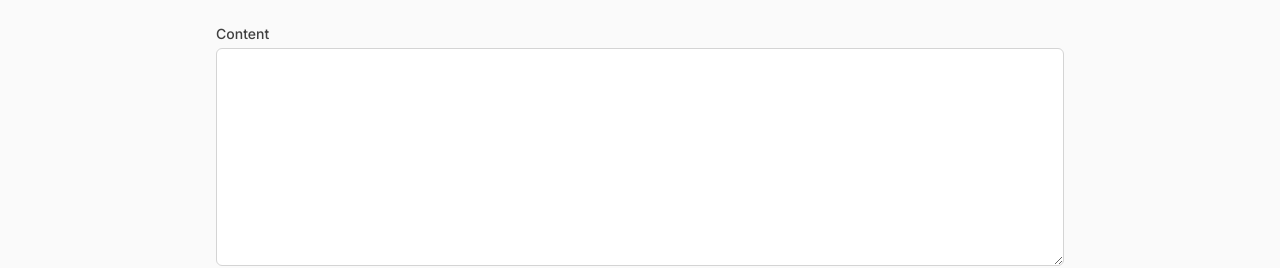
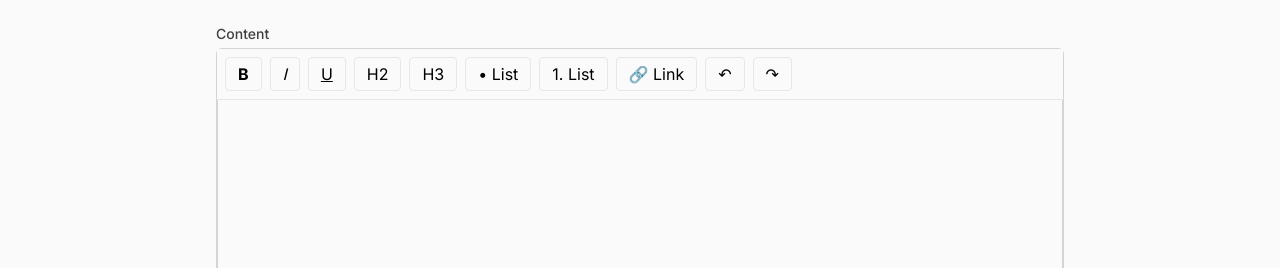
Before and after one commit to Mojuned133/loanpolicy.in, a Next.js app: page /admin/posts/new in a window 1280 px wide. Shown: the part 566-834 px from the top of the page. Built offline with nearby package versions, Linux system fonts and the light colour scheme; no server answers.

Commit message:
production

```diff
--- a/package.json
+++ b/package.json
@@ -10,6 +10,12 @@
   },
   "dependencies": {
     "@libsql/client": "^0.17.4",
+    "@tiptap/extension-image": "^3.29.2",
+    "@tiptap/extension-link": "^3.29.2",
+    "@tiptap/extension-underline": "^3.29.2",
+    "@tiptap/react": "^3.29.2",
+    "@tiptap/starter-kit": "^3.29.2",
+    "lucide-react": "^1.28.0",
     "next": "14.2.5",
     "react": "18.3.1",
     "react-dom": "18.3.1",
--- a/src/app/admin/PostForm.tsx
+++ b/src/app/admin/PostForm.tsx
@@ -3,6 +3,7 @@
 import { useState } from "react";
 import { useRouter } from "next/navigation";
 import type { Post } from "@/types/post";
+import RichTextEditor from "@/components/RichTextEditor";
 
 const CATEGORY_OPTIONS = [
   "Bank Loan",
@@ -115,11 +116,11 @@ export default function PostForm({ post }: { post?: Post }) {
 
       <div>
         <label className="mb-1 block text-sm font-medium text-neutral-700">Content</label>
-        <textarea
+        <RichTextEditor
           required
           rows={10}
           value={content}
-          onChange={(e) => setContent(e.target.value)}
+          onChange={setContent}
           className="w-full rounded-md border border-neutral-300 px-3 py-2 text-sm focus:border-brand-green focus:outline-none focus:ring-1 focus:ring-brand-green"
         />
       </div>
--- a/src/app/blog/[slug]/page.tsx
+++ b/src/app/blog/[slug]/page.tsx
@@ -65,7 +65,12 @@ export default async function BlogPostPage({
         )}
 
         <article className="mt-8 whitespace-pre-line text-base leading-relaxed text-neutral-800">
-          {post.content}
+          <div
+  className="prose prose-lg max-w-none"
+  dangerouslySetInnerHTML={{
+    __html: post.content,
+  }}
+/>
         </article>
 
         <AdSlot />
--- a/src/components/Footer.tsx
+++ b/src/components/Footer.tsx
@@ -24,20 +24,38 @@ export default function Footer({ categories }: { categories: string[] }) {
 
         {/* <div className="mt-8 text-center text-xs text-neutral-400">ADVERTISEMENT</div> */}
 
-        <div className="mt-8 flex flex-col items-center gap-3 text-sm text-neutral-500">
-          <p>© 2022 - {new Date().getFullYear()}, LoanPolicy.in All Rights Reserved</p>
-          <div className="flex gap-4">
-            <Link href="/privacy-policy" className="hover:text-brand-green">
+        <div className="mt-8 border-t border-neutral-200 pt-6 text-center">
+  <p className="text-sm text-neutral-500">
+    © 2022 - {new Date().getFullYear()}, LoanPolicy.in All Rights Reserved
+  </p>
+
+  <div className="mt-5 grid grid-cols-2 gap-3 text-sm sm:flex sm:justify-center sm:gap-6">
+    <Link
+      href="/privacy-policy"
+      className="text-center text-neutral-600 hover:text-brand-green"
+    >
       Privacy Policy
     </Link>
-            <Link href="/disclaimer" className="hover:text-brand-green">
+
+    <Link
+      href="/disclaimer"
+      className="text-center text-neutral-600 hover:text-brand-green"
+    >
       Disclaimer
     </Link>
-            <Link href="/contact-us" className="hover:text-brand-green">
+
+    <Link
+      href="/contact-us"
+      className="text-center text-neutral-600 hover:text-brand-green"
+    >
       Contact Us
     </Link>
-            <Link href="/about-us" className="hover:text-brand-green">
-              About US
+
+    <Link
+      href="/about-us"
+      className="text-center text-neutral-600 hover:text-brand-green"
+    >
+      About Us
     </Link>
   </div>
 </div>
--- a/src/components/Header.tsx
+++ b/src/components/Header.tsx
@@ -1,5 +1,6 @@
 import Image from "next/image";
 import Link from "next/link";
+import HeaderMenu from "./HeaderMenu";
 
 const NAV_LINKS = [
   { label: "Finance", href: "/category/Finance" },
@@ -10,38 +11,5 @@ const NAV_LINKS = [
 ];
 
 export default function Header() {
-  return (
-    <header className="border-b border-neutral-200 bg-white shadow-sm">
-      {/* Logo */}
-      <div className="mx-auto flex max-w-7xl justify-left px-4 py-5">
-        <Link href="/">
-          <Image
-            src="/logo.jpeg" // public/logo.png
-            alt="Loan Policya"
-            width={260}
-            height={80}
-            priority
-            className="h-auto w-auto object-contain"
-          />
-        </Link>
-      </div>
-
-      {/* Navigation */}
-      <nav className="border-t border-neutral-200 bg-white">
-  <div className="mx-auto max-w-7xl overflow-x-auto">
-    <div className="flex min-w-max items-center justify-center gap-10 px-6 py-5">
-      {NAV_LINKS.map((link) => (
-        <Link
-          key={link.href}
-          href={link.href}
-          className="whitespace-nowrap text-sm font-bold text-neutral-700 transition-colors hover:text-green-600"
-        >
-          {link.label}
-        </Link>
-      ))}
-    </div>
-  </div>
-</nav>
-    </header>
-  );
+  return <HeaderMenu />;
 }
--- /dev/null
+++ b/src/components/HeaderMenu.tsx
@@ -0,0 +1,79 @@
+"use client";
+
+import Image from "next/image";
+import Link from "next/link";
+import { Menu, X } from "lucide-react";
+import { useState } from "react";
+
+const NAV_LINKS = [
+  { label: "Finance", href: "/category/Finance" },
+  { label: "Bank Loan", href: "/category/Bank%20Loan" },
+  { label: "Personal Loan", href: "/category/Personal%20Loan" },
+  { label: "Credit Card", href: "/category/Credit%20Card" },
+  { label: "New Loan App", href: "/category/New%20Loan%20App" },
+];
+
+export default function HeaderMenu() {
+  const [open, setOpen] = useState(false);
+
+  return (
+    <header className="border-b border-neutral-200 bg-white shadow-sm">
+      {/* Top Header */}
+      <div className="mx-auto flex max-w-7xl items-center justify-between px-4 py-4">
+        {/* Mobile Hamburger */}
+        <button
+          onClick={() => setOpen(!open)}
+          className="rounded-md p-2 md:hidden"
+        >
+          {open ? <X size={30} /> : <Menu size={30} />}
+        </button>
+
+        {/* Logo */}
+        <Link href="/" className="mx-auto md:mx-0">
+          <Image
+            src="/logo.jpeg"
+            alt="Loan Policy"
+            width={260}
+            height={80}
+            priority
+            className="h-auto w-44 sm:w-56 md:w-64"
+          />
+        </Link>
+
+        {/* Empty div to balance layout */}
+        <div className="w-10 md:hidden"></div>
+      </div>
+
+      {/* Desktop Menu */}
+      <nav className="hidden border-t border-neutral-200 md:block">
+        <div className="mx-auto flex max-w-7xl justify-center gap-10 py-4">
+          {NAV_LINKS.map((link) => (
+            <Link
+              key={link.href}
+              href={link.href}
+              className="font-semibold text-neutral-700 hover:text-green-600"
+            >
+              {link.label}
+            </Link>
+          ))}
+        </div>
+      </nav>
+
+      {/* Mobile Menu */}
+      {open && (
+        <div className="border-t border-neutral-200 bg-white md:hidden">
+          {NAV_LINKS.map((link) => (
+            <Link
+              key={link.href}
+              href={link.href}
+              onClick={() => setOpen(false)}
+              className="block border-b border-neutral-100 px-5 py-4 text-base font-medium hover:bg-neutral-50"
+            >
+              {link.label}
+            </Link>
+          ))}
+        </div>
+      )}
+    </header>
+  );
+}
--- /dev/null
+++ b/src/components/RichTextEditor.tsx
@@ -0,0 +1,158 @@
+"use client";
+
+import { useEditor, EditorContent } from "@tiptap/react";
+import StarterKit from "@tiptap/starter-kit";
+import Link from "@tiptap/extension-link";
+import Underline from "@tiptap/extension-underline";
+import { useEffect } from "react";
+
+type Props = {
+  value: string;
+  onChange: (value: string) => void;
+};
+
+export default function RichTextEditor({
+  value,
+  onChange,
+}: Props) {
+  const editor = useEditor({
+    extensions: [
+      StarterKit,
+      Underline,
+      Link.configure({
+        openOnClick: false,
+        autolink: true,
+      }),
+    ],
+    content: value,
+    editorProps: {
+      attributes: {
+        class:
+          "min-h-[300px] rounded-b-md border border-t-0 border-neutral-300 p-4 focus:outline-none prose max-w-none",
+      },
+    },
+    onUpdate({ editor }) {
+      onChange(editor.getHTML());
+    },
+    immediatelyRender: false,
+  });
+
+  useEffect(() => {
+    if (!editor) return;
+
+    if (editor.getHTML() !== value) {
+      editor.commands.setContent(value);
+    }
+  }, [value, editor]);
+
+  if (!editor) return null;
+
+  return (
+    <div className="rounded-md border border-neutral-300">
+      {/* Toolbar */}
+      <div className="flex flex-wrap gap-2 border-b bg-neutral-50 p-2">
+
+        <button
+          type="button"
+          onClick={() => editor.chain().focus().toggleBold().run()}
+          className="rounded border px-3 py-1"
+        >
+          <b>B</b>
+        </button>
+
+        <button
+          type="button"
+          onClick={() => editor.chain().focus().toggleItalic().run()}
+          className="rounded border px-3 py-1 italic"
+        >
+          I
+        </button>
+
+        <button
+          type="button"
+          onClick={() => editor.chain().focus().toggleUnderline().run()}
+          className="rounded border px-3 py-1 underline"
+        >
+          U
+        </button>
+
+        <button
+          type="button"
+          onClick={() =>
+            editor.chain().focus().toggleHeading({ level: 2 }).run()
+          }
+          className="rounded border px-3 py-1"
+        >
+          H2
+        </button>
+
+        <button
+          type="button"
+          onClick={() =>
+            editor.chain().focus().toggleHeading({ level: 3 }).run()
+          }
+          className="rounded border px-3 py-1"
+        >
+          H3
+        </button>
+
+        <button
+          type="button"
+          onClick={() =>
+            editor.chain().focus().toggleBulletList().run()
+          }
+          className="rounded border px-3 py-1"
+        >
+          • List
+        </button>
+
+        <button
+          type="button"
+          onClick={() =>
+            editor.chain().focus().toggleOrderedList().run()
+          }
+          className="rounded border px-3 py-1"
+        >
+          1. List
+        </button>
+
+        <button
+          type="button"
+          onClick={() => {
+            const url = window.prompt("Enter URL");
+
+            if (url) {
+              editor
+                .chain()
+                .focus()
+                .setLink({ href: url })
+                .run();
+            }
+          }}
+          className="rounded border px-3 py-1"
+        >
+          🔗 Link
+        </button>
+
+        <button
+          type="button"
+          onClick={() => editor.chain().focus().undo().run()}
+          className="rounded border px-3 py-1"
+        >
+          ↶
+        </button>
+
+        <button
+          type="button"
+          onClick={() => editor.chain().focus().redo().run()}
+          className="rounded border px-3 py-1"
+        >
+          ↷
+        </button>
+
+      </div>
+
+      <EditorContent editor={editor} />
+    </div>
+  );
+}
```
Also changed, not shown: 1 other file (tests, documents, lock files or other folders). Lines whose indentation alone changed are shown as unchanged.
